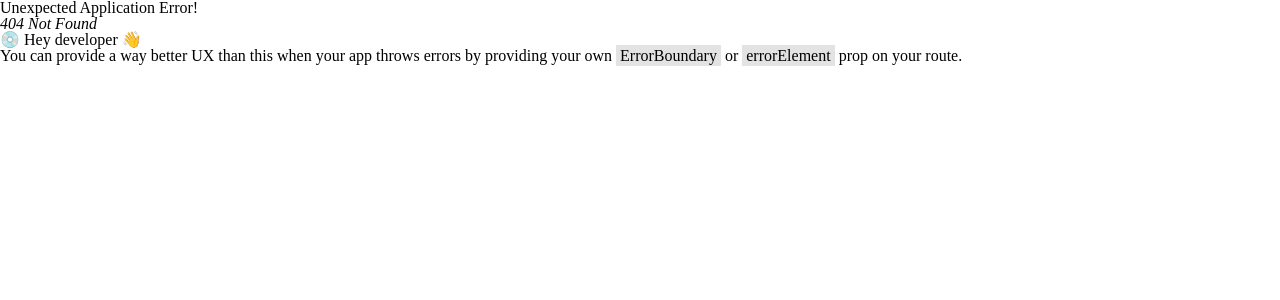
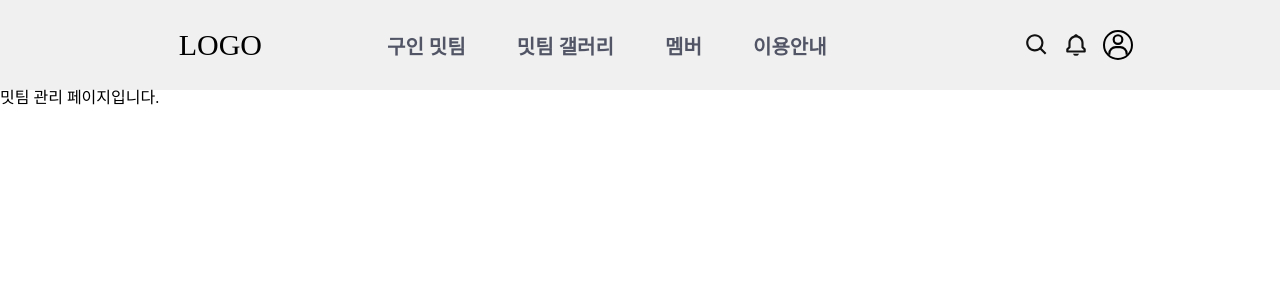
Before and after one commit to kimsuyeon0916/MeeTeam_FrontEnd, a React (Vite) app: page /meeteam/1 in a window 1280 px wide. Before the commit this address had no page. Shown: the top 300 px of the page. Built offline with nearby package versions, Linux system fonts and the light colour scheme.

Commit message:
feat: #9 밋팀 관리 페이지 생성

```diff
--- a/src/main.tsx
+++ b/src/main.tsx
@@ -8,6 +8,7 @@ import {
 	GalaryPage,
 	MemberPage,
 	InformationUsePage,
+	ManagementPage,
 } from './pages/index.ts';
 import './globalStyle.css';
 
@@ -36,6 +37,10 @@ const router = createBrowserRouter([
 				path: 'information',
 				element: <InformationUsePage />,
 			},
+			{
+				path: 'meeteam/:meeteamId?',
+				element: <ManagementPage />,
+			},
 		],
 	},
 ]);
--- /dev/null
+++ b/src/pages/ManagementPage.tsx
@@ -0,0 +1,7 @@
+import React from 'react';
+
+const ManagementPage = () => {
+	return <div>밋팀 관리 페이지입니다.</div>;
+};
+
+export default ManagementPage;
--- a/src/pages/index.ts
+++ b/src/pages/index.ts
@@ -3,5 +3,6 @@ import RecruitPage from './RecruitPage';
 import GalaryPage from './GalaryPage';
 import MemberPage from './MemberPage';
 import InformationUsePage from './InformationUsePage';
+import ManagementPage from './ManagementPage';
 
-export { MainPage, RecruitPage, MemberPage, GalaryPage, InformationUsePage };
+export { MainPage, RecruitPage, MemberPage, GalaryPage, InformationUsePage, ManagementPage };
```
